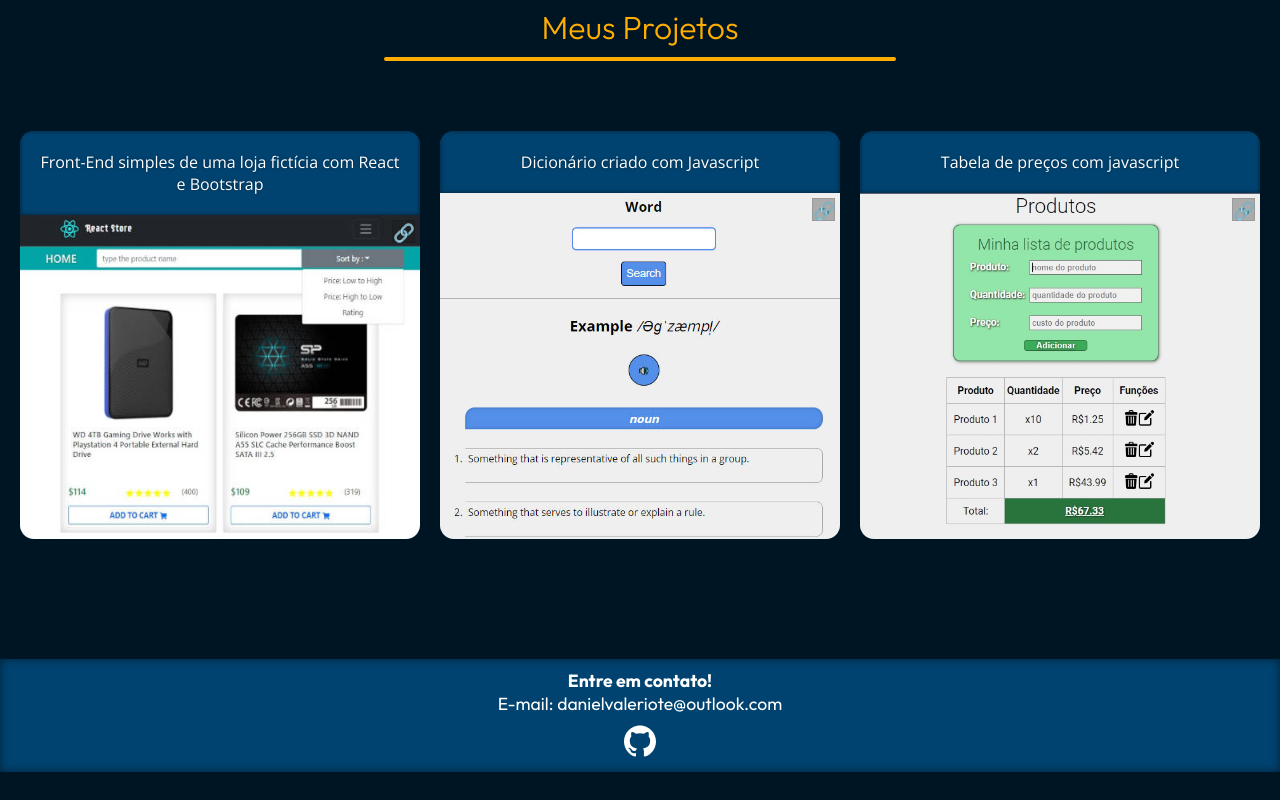
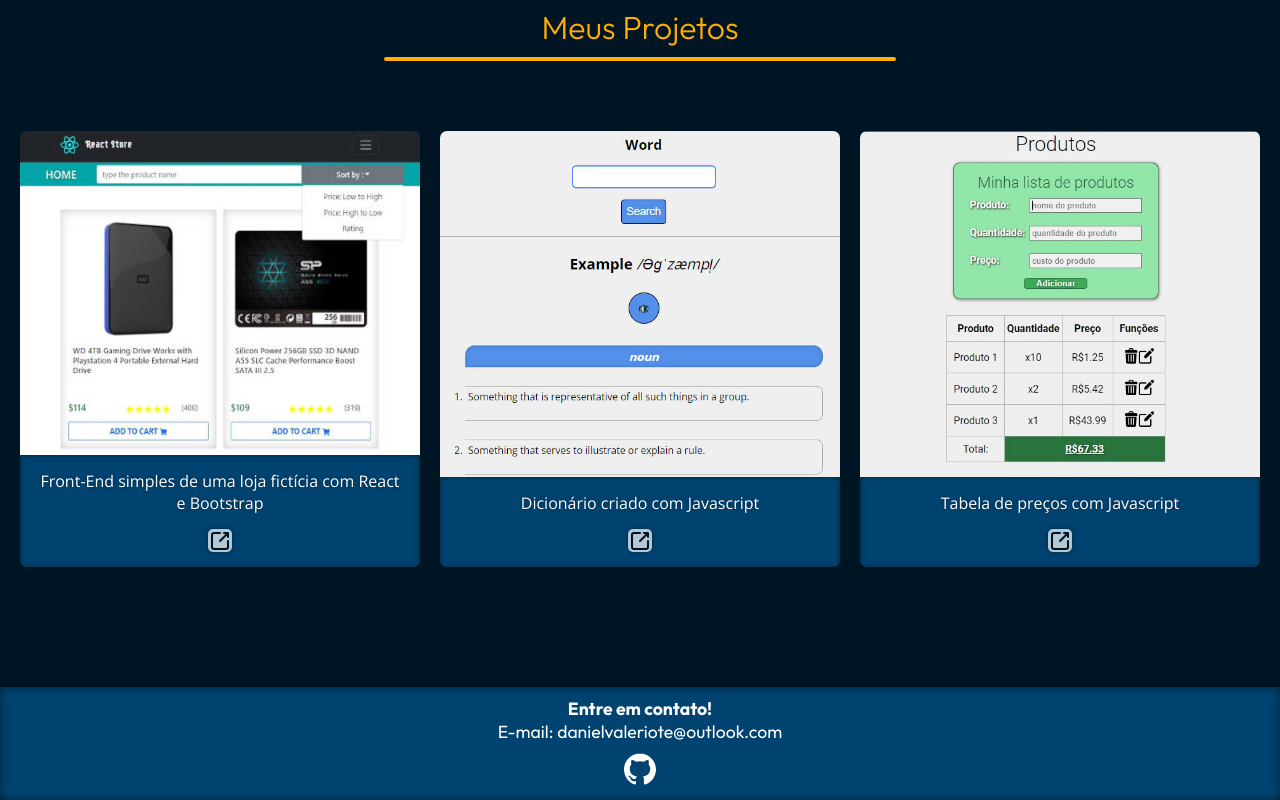
Before and after one commit to DanielValeriote/portfolio, a plain HTML site: page index.html in a window 1280 px wide. Shown: the part 3339-4139 px from the top of the page. Before the commit the page ends 4111 px from the top, so only its background shows below. Drawn offline with nearby package versions, Linux system fonts and the light colour scheme.

Commit message:
change project-item styles and order

```diff
--- a/index.html
+++ b/index.html
@@ -153,33 +153,34 @@
       </div>
       <ul class="projects-list">
         <li class="project-item">
-          <div class="project-info">
-            <h5>Front-End simples de uma loja fictícia com React e Bootstrap</h5>
-          </div>
           <div class="project-image-container">
-            <a href="https://react-store-project-danielvaleriote.netlify.app" rel="external" target="_blank" class="project-link"></a>
             <picture>
               <source srcset="./images/projects/react-store-500.jpg" media="(min-width: 375px)">
               <img src="./images/projects/react-store-mobile.jpg" alt="projeto react">
             </picture>
           </div>
-        </li>
-        <li class="project-item">
           <div class="project-info">
-            <h5>Dicionário criado com Javascript</h5>
-          </div>
-          <div class="project-image-container">
-            <a href="https://danielvaleriote.github.io/js-dictionary" rel="external" target="_blank" class="project-link"></a>
-            <img src="./images/projects/js-dictionary.jpg" alt="projeto dicionário">
+            <h5>Front-End simples de uma loja fictícia com React e Bootstrap</h5>
+            <a href="https://react-store-project-danielvaleriote.netlify.app" rel="external" target="_blank"
+              class="project-link"></a>
           </div>
         </li>
         <li class="project-item">
+          <div class="project-image-container">
+            <img src="./images/projects/js-dictionary.jpg" alt="projeto dicionário">
+          </div>
           <div class="project-info">
-            <h5>Tabela de preços com javascript</h5>
+            <h5>Dicionário criado com Javascript</h5>
+            <a href="https://danielvaleriote.github.io/js-dictionary" rel="external" target="_blank" class="project-link"></a>
           </div>
+        </li>
+        <li class="project-item">
           <div class="project-image-container">
+            <img src="./images/projects/price-table.jpg" alt="projeto de tabela de preços">
+          </div>
+          <div class="project-info">
+            <h5>Tabela de preços com Javascript</h5>
             <a href="https://danielvaleriote.github.io/TabelaDePrecos" rel="external" target="_blank" class="project-link"></a>
-            <img src="./images/projects/price-table.jpg" alt="projeto de tabela de preços">
           </div>
         </li>
       </ul>
--- a/styles/style.scss
+++ b/styles/style.scss
@@ -320,7 +320,7 @@ a {
     flex-direction: column;
     align-items: center;
     justify-content: space-between;
-    border-radius: 14px;
+    border-radius: 7px;
     overflow: hidden;
     text-align: center;
     background-color: var(--card-bg-color);
@@ -330,10 +330,16 @@ a {
     margin: 50px auto;
   }
   .project-info {
+    position: relative;
     background-color: var(--card-bg-color);
     width: 100%;
-    padding: 20px;
+    padding: 15px;
     box-shadow: inset 0px 0px 5px rgba(0, 0, 0, 0.5);
+    display: flex;
+    flex-direction: column;
+    align-items: center;
+    justify-content: center;
+    gap: 15px;
     & h5 {
       font-weight: normal;
       font-family: "Open Sans";
@@ -355,16 +361,22 @@ a {
 }
 
 .project-link {
-  width: 23px;
+  width: 24px;
   height: 23px;
-  background-color: #19191950;
-  border: 1px solid rgba(0, 0, 0, 0.1);
-  position: absolute;
-  right: 5px;
-  top: 5px;
+  text-align: center;
+  position: relative;
+  background-color: var(--contrast-color);
+  opacity: 70%;
+  border-radius: 5px;
+  box-shadow: 0px 0px 5px rgba(0, 0, 0, 0.5);
+  &:hover {
+    opacity: 100%;
+  }
+  &:active {
+    transform: scale(1.05);
+  }
   &::before {
-    content: "🔗";
-    font-size: 1.1rem;
+    content: url(../images/link.svg);
   }
 }
 
```
Also changed, not shown: images/link.svg (added), styles/style.css, 1 other file.
